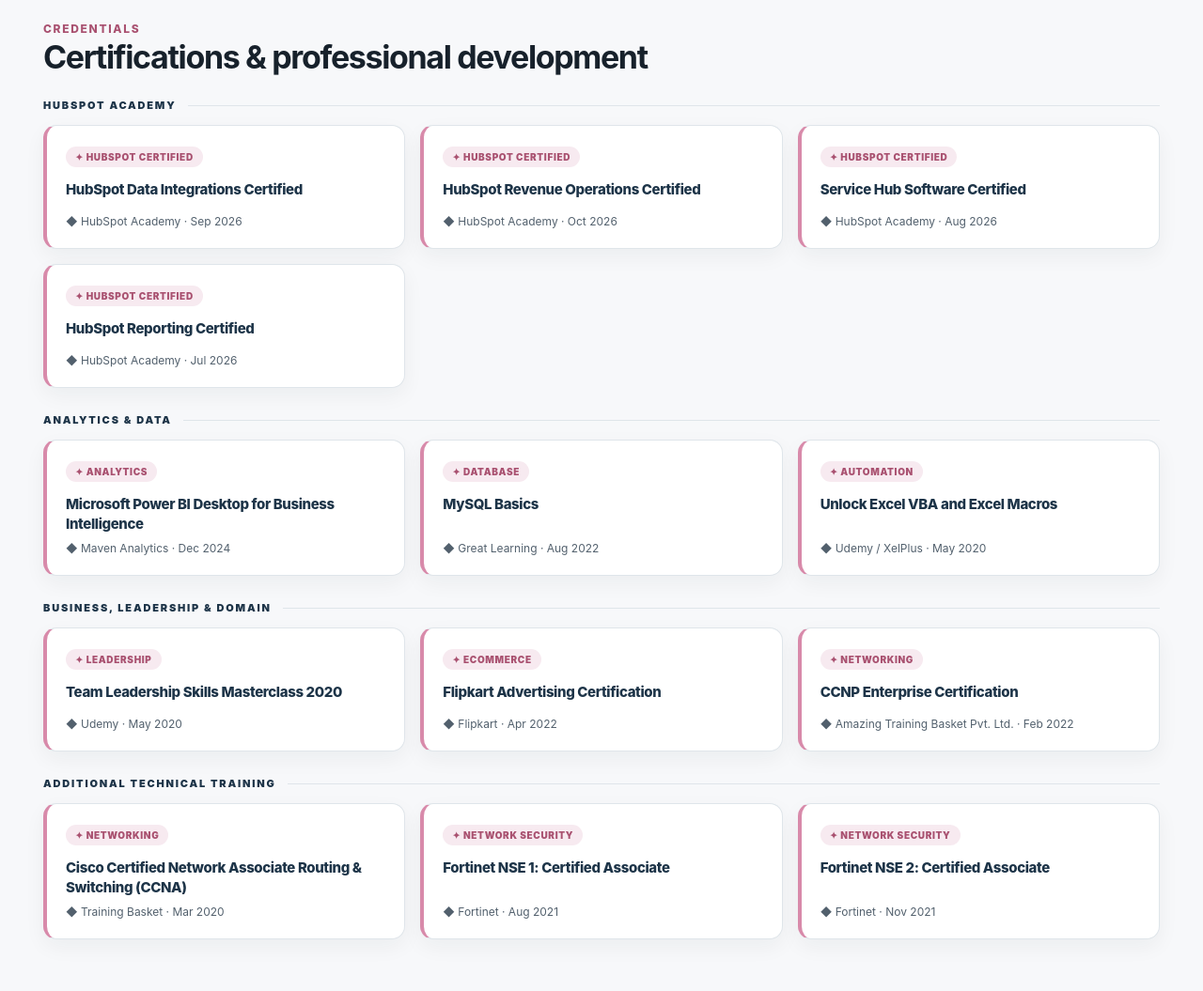
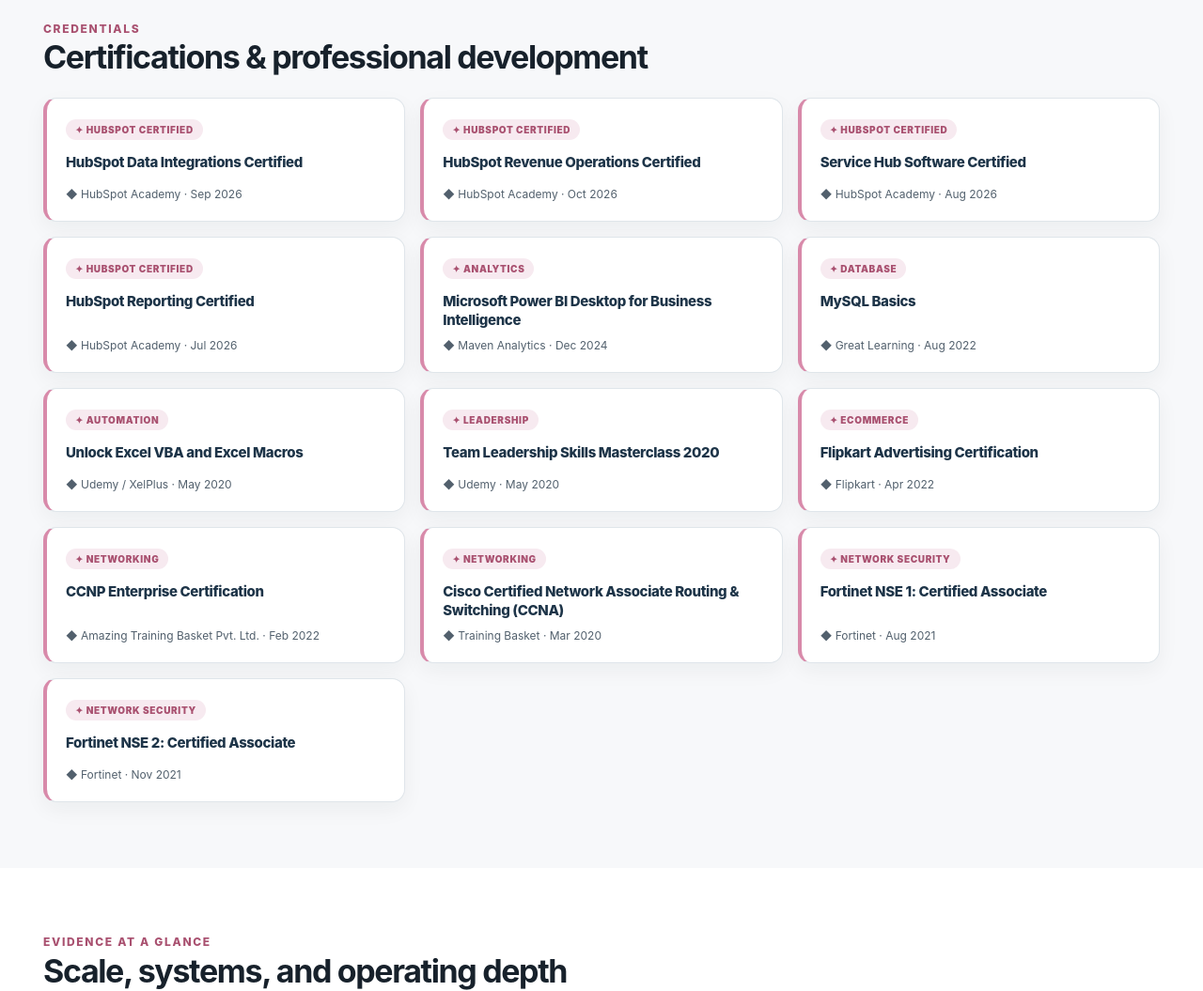
Before and after one commit to nishar2006/CV, a plain HTML site: page index.html in a window 1280 px wide. Shown: the part 6460-7515 px from the top of the page at 94% size. Drawn offline with Linux system fonts and the light colour scheme.

Commit message:
Update index.html

```diff
--- a/index.html
+++ b/index.html
@@ -367,40 +367,20 @@
 </div></section>
 <section class="section" id="certifications" data-print-section="certifications"><div class="container">
 <div class="section-head"><div><div class="kicker">Credentials</div><h2>Certifications &amp; professional development</h2></div></div>
-<div class="cert-groups">
-<div class="cert-group">
-<div class="cert-group-title">HUBSPOT ACADEMY</div>
-<div class="cert-grid">
+<div class="cert-grid cert-grid-3">
 <article class="cert-card"><div class="cert-badge">✦ HUBSPOT CERTIFIED</div><h3>HubSpot Data Integrations Certified</h3><div class="cert-meta">◆ HubSpot Academy · Sep 2026</div></article>
 <article class="cert-card"><div class="cert-badge">✦ HUBSPOT CERTIFIED</div><h3>HubSpot Revenue Operations Certified</h3><div class="cert-meta">◆ HubSpot Academy · Oct 2026</div></article>
 <article class="cert-card"><div class="cert-badge">✦ HUBSPOT CERTIFIED</div><h3>Service Hub Software Certified</h3><div class="cert-meta">◆ HubSpot Academy · Aug 2026</div></article>
 <article class="cert-card"><div class="cert-badge">✦ HUBSPOT CERTIFIED</div><h3>HubSpot Reporting Certified</h3><div class="cert-meta">◆ HubSpot Academy · Jul 2026</div></article>
-</div>
-</div>
-<div class="cert-group">
-<div class="cert-group-title">ANALYTICS &amp; DATA</div>
-<div class="cert-grid">
 <article class="cert-card"><div class="cert-badge">✦ ANALYTICS</div><h3>Microsoft Power BI Desktop for Business Intelligence</h3><div class="cert-meta">◆ Maven Analytics · Dec 2024</div></article>
 <article class="cert-card"><div class="cert-badge">✦ DATABASE</div><h3>MySQL Basics</h3><div class="cert-meta">◆ Great Learning · Aug 2022</div></article>
 <article class="cert-card"><div class="cert-badge">✦ AUTOMATION</div><h3>Unlock Excel VBA and Excel Macros</h3><div class="cert-meta">◆ Udemy / XelPlus · May 2020</div></article>
-</div>
-</div>
-<div class="cert-group">
-<div class="cert-group-title">BUSINESS, LEADERSHIP &amp; DOMAIN</div>
-<div class="cert-grid">
 <article class="cert-card"><div class="cert-badge">✦ LEADERSHIP</div><h3>Team Leadership Skills Masterclass 2020</h3><div class="cert-meta">◆ Udemy · May 2020</div></article>
 <article class="cert-card"><div class="cert-badge">✦ ECOMMERCE</div><h3>Flipkart Advertising Certification</h3><div class="cert-meta">◆ Flipkart · Apr 2022</div></article>
 <article class="cert-card"><div class="cert-badge">✦ NETWORKING</div><h3>CCNP Enterprise Certification</h3><div class="cert-meta">◆ Amazing Training Basket Pvt. Ltd. · Feb 2022</div></article>
-</div>
-</div>
-<div class="cert-group">
-<div class="cert-group-title">ADDITIONAL TECHNICAL TRAINING</div>
-<div class="cert-grid cert-grid-3">
 <article class="cert-card"><div class="cert-badge">✦ NETWORKING</div><h3>Cisco Certified Network Associate Routing &amp; Switching (CCNA)</h3><div class="cert-meta">◆ Training Basket · Mar 2020</div></article>
 <article class="cert-card"><div class="cert-badge">✦ NETWORK SECURITY</div><h3>Fortinet NSE 1: Certified Associate</h3><div class="cert-meta">◆ Fortinet · Aug 2021</div></article>
 <article class="cert-card"><div class="cert-badge">✦ NETWORK SECURITY</div><h3>Fortinet NSE 2: Certified Associate</h3><div class="cert-meta">◆ Fortinet · Nov 2021</div></article>
-</div>
-</div>
 </div>
 </div></section>
 <section class="section alt" id="evidence" data-print-section="evidence"><div class="container">
```
